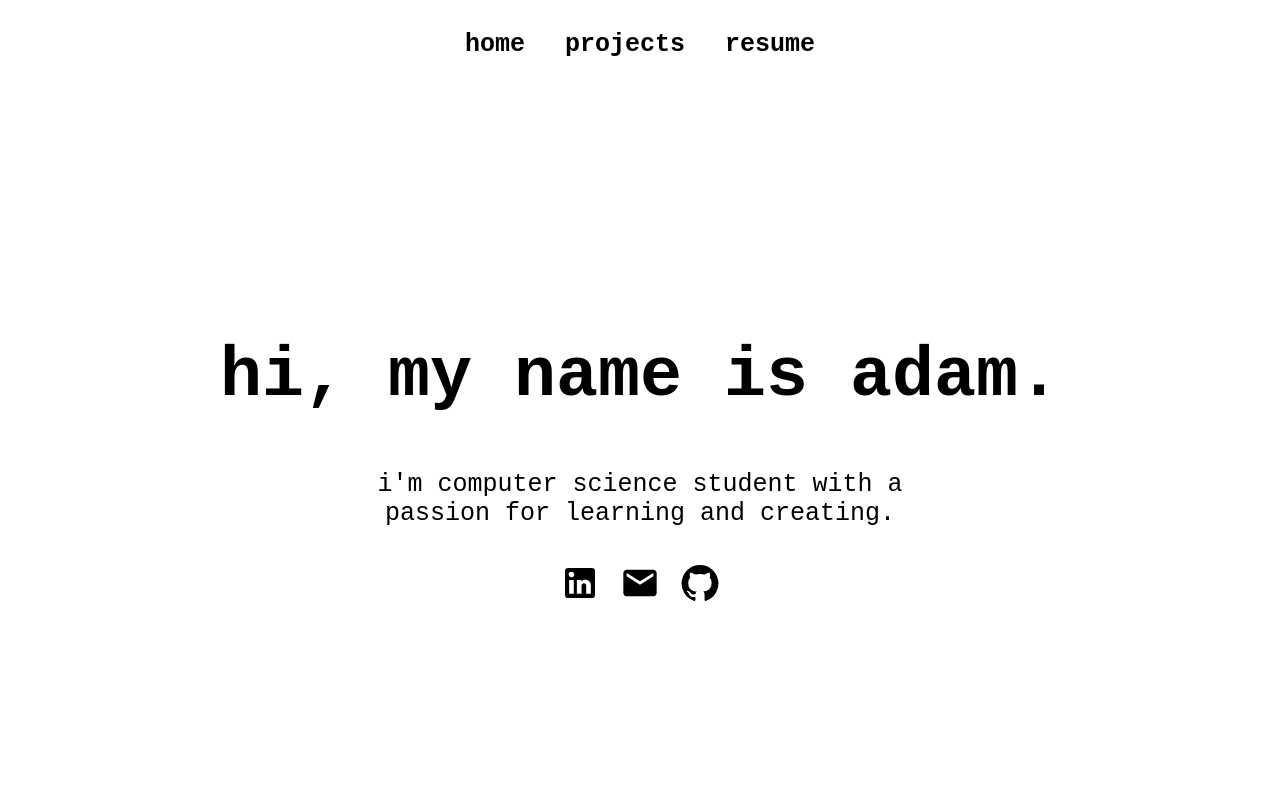
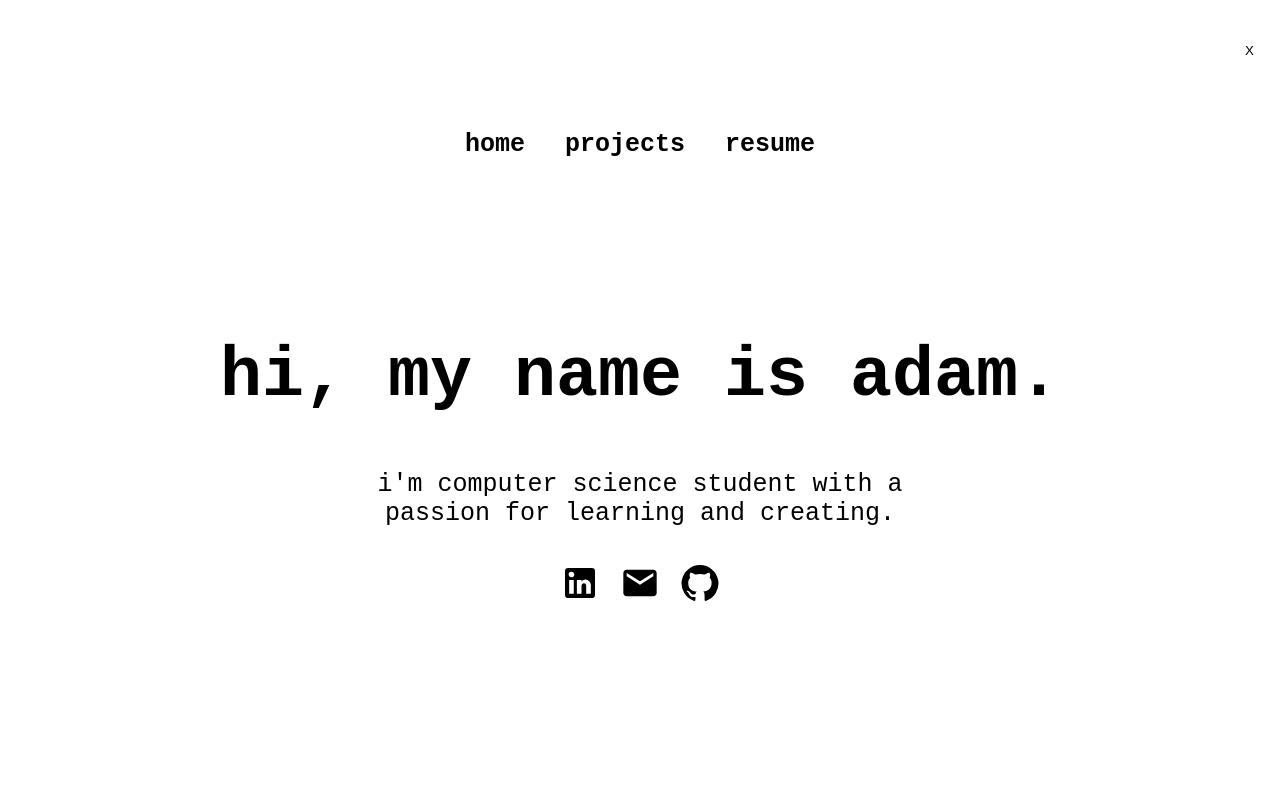
Before and after one commit to adamgrossberg/adamgrossberg.github.io, a React (Create React App) app in the folder portfolio-app/: page / in a window 1280 px wide. Shown: the top 800 px of the page. Built offline with nearby package versions, Linux system fonts and the light colour scheme.

Commit message:
added button back

```diff
--- a/portfolio-app/src/components/Navbar.js
+++ b/portfolio-app/src/components/Navbar.js
@@ -14,6 +14,13 @@ function Navbar() {
 
     return (
         <div className="navbar" id={expandNavbar ? "open" : "close"}>
+            <div className="toggleButton">
+                <button onClick={() => {
+                    setExpandNavbar((prev) => !prev);
+                }}>
+                    X
+                </button>
+            </div>
             <div className="links">
                 <Link to="/">home</Link>
                 <Link to="/projects">projects</Link>
```
